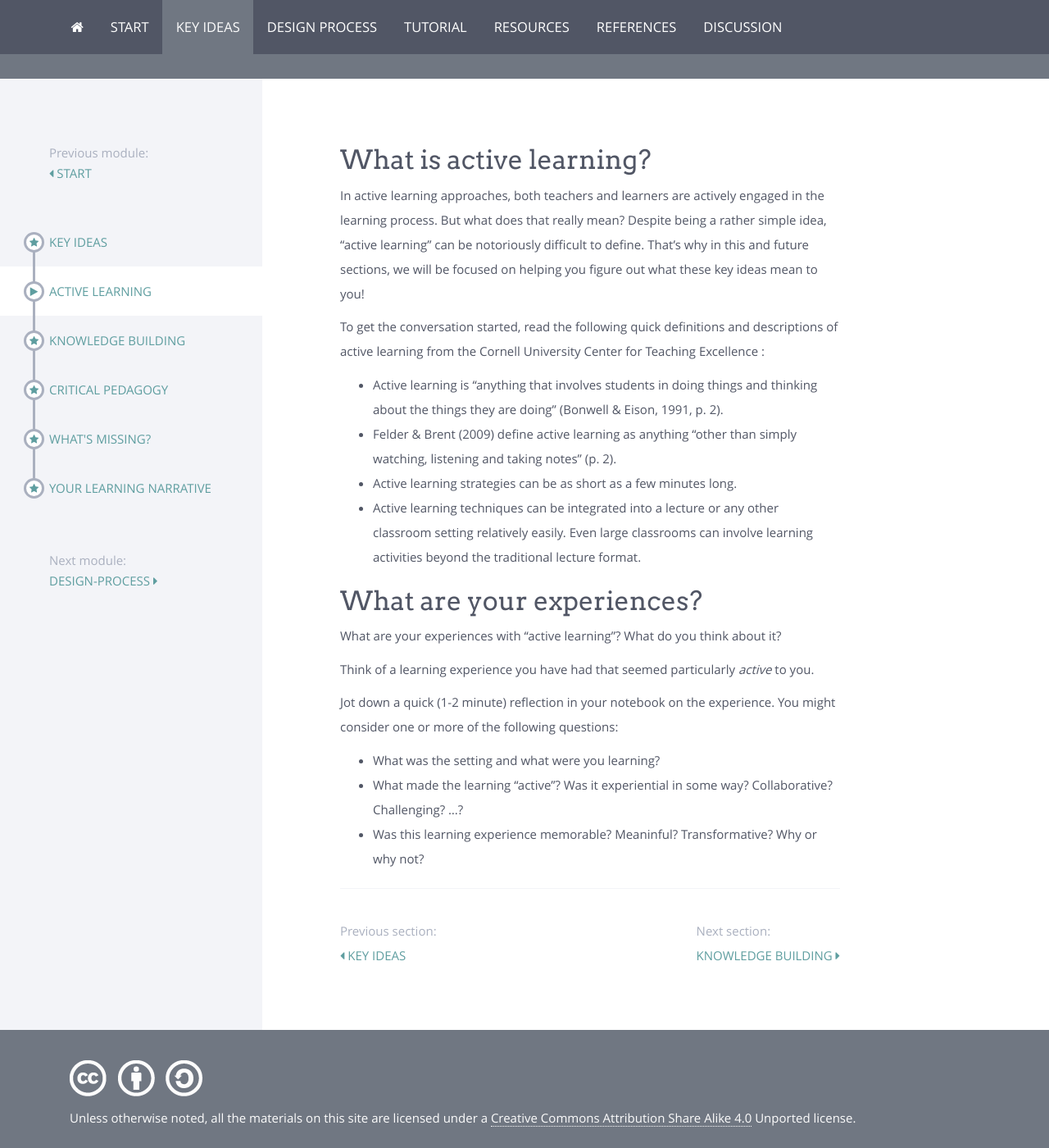
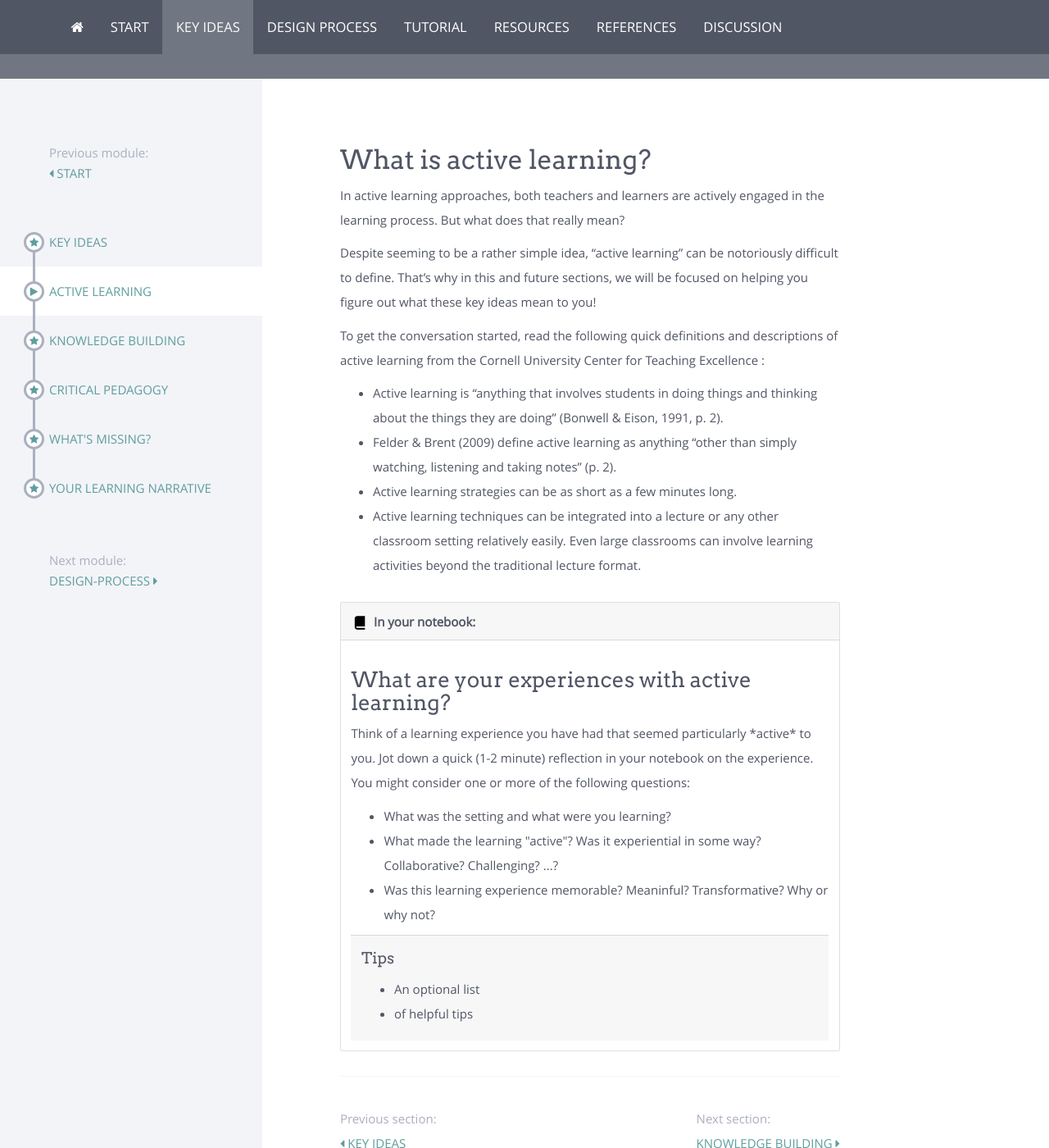
Before and after one commit to UCLALibrary/foundations, a Jekyll site: the page built from modules/key-ideas/_posts/2000-01-02-active-learning.markdown, in a window 1280 px wide and 1400 px high. Shown: the whole window at 82% size. Built offline with Jekyll 4.4.1, drawn with Linux system fonts in a browser that asks for light colours; nearby versions of some CDN libraries.

Commit message:
Update 2000-01-02-active-learning.markdown

```diff
--- a/modules/key-ideas/_posts/2000-01-02-active-learning.markdown
+++ b/modules/key-ideas/_posts/2000-01-02-active-learning.markdown
@@ -3,7 +3,9 @@ title: Active Learning
 ---
 ## What is active learning?
 
-In active learning approaches, both teachers and learners are actively engaged in the learning process. But what does that really mean? Despite being a rather simple idea, "active learning" can be notoriously difficult to define. That's why in this and future sections, we will be focused on helping you figure out what these key ideas mean to you!
+In active learning approaches, both teachers and learners are actively engaged in the learning process. But what does that really mean?
+
+Despite seeming to be a rather simple idea, "active learning" can be notoriously difficult to define. That's why in this and future sections, we will be focused on helping you figure out what these key ideas mean to you!
 
 <!-- todo: develop an interactive reader approach for sections like this - something like a slideshow with large quotes and compelling illustrations -->
 <!-- interactive reader could be made in h5p -->
@@ -18,14 +20,28 @@ To get the conversation started, read the following quick definitions and descri
 
 <!-- todo: consider - experiential learning, pair and group work, problem-based learning, desirable difficulty, flow -->
 
-## What are your experiences?
-
-What are your experiences with "active learning"? What do you think about it?
-
-Think of a learning experience you have had that seemed particularly *active* to you.
-
-Jot down a quick (1-2 minute) reflection in your notebook on the experience. You might consider one or more of the following questions:
-
-* What was the setting and what were you learning?
-* What made the learning "active"? Was it experiential in some way? Collaborative? Challenging? ...?
-* Was this learning experience memorable? Meaninful? Transformative? Why or why not?
+<div class="card my-5">
+  <div class="card-header">
+    <span>{% include icon-notebook.html %}In your notebook:</span>
+    <!-- alt version for "With your team:" -->
+    <!--
+    <span>{% include icon-team.html %}With your team:</span>
+    -->
+  </div>
+  <div class="card-body">
+    <h3 class="card-title">What are your experiences with active learning?</h3>
+    <p class="card-text">Think of a learning experience you have had that seemed particularly *active* to you. Jot down a quick (1-2 minute) reflection in your notebook on the experience. You might consider one or more of the following questions:</p>
+    <ul>
+        <li>What was the setting and what were you learning?</li>
+        <li>What made the learning "active"? Was it experiential in some way? Collaborative? Challenging? ...?</li>
+        <li>Was this learning experience memorable? Meaninful? Transformative? Why or why not?</li>
+    </ul>
+    <div class="card-footer">
+        <h4>Tips</h4>
+        <ul>
+            <li>An optional list</li>
+            <li>of helpful tips</li>
+        </ul>
+    </div>
+  </div>
+</div>
```
